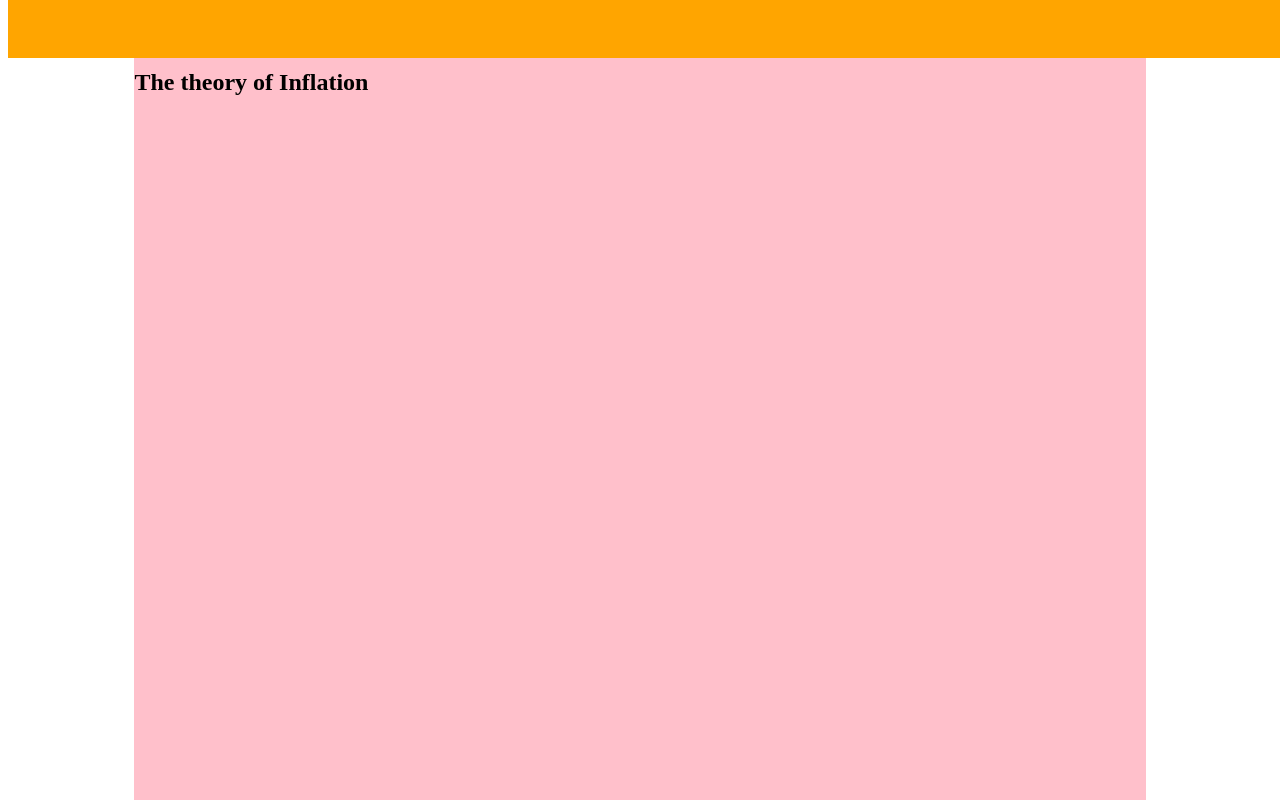
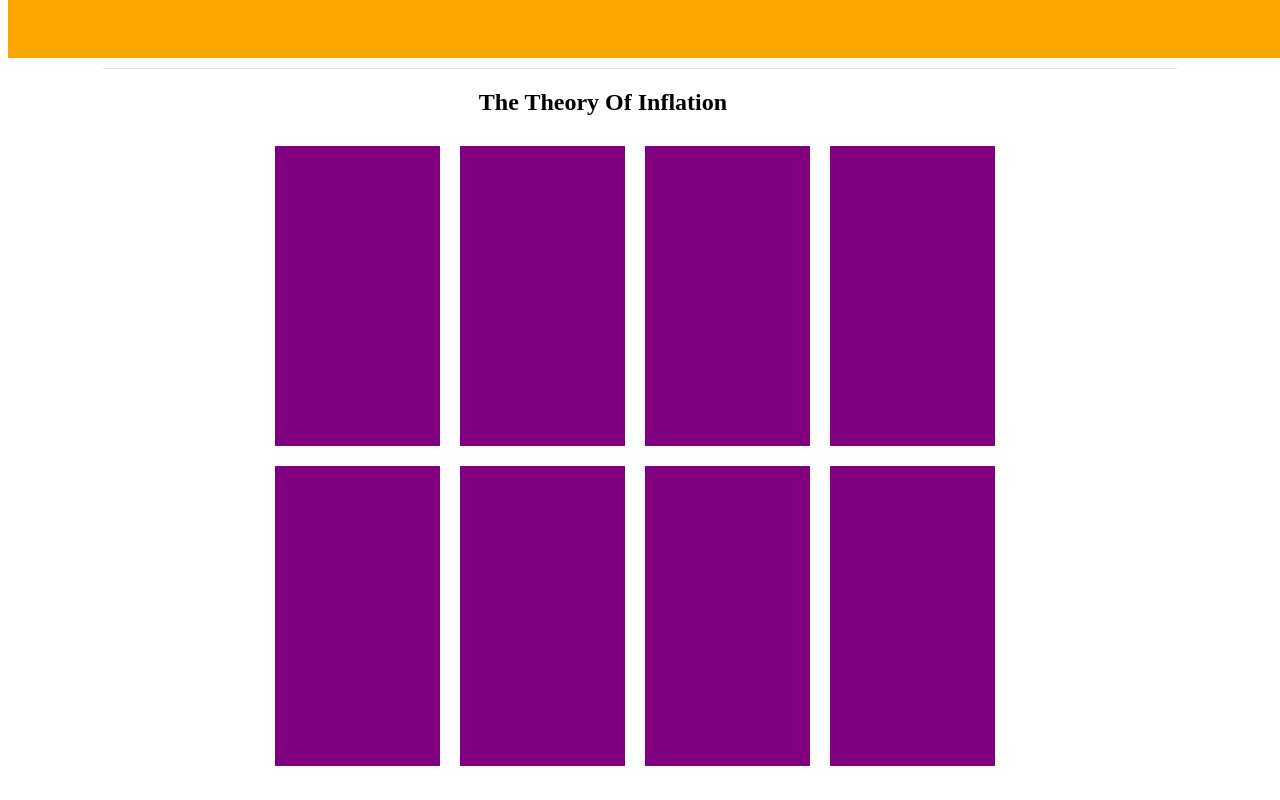
Before and after one commit to mikeliao97/NYTimesArticle, a plain HTML site: page index.html in a window 1280 px wide. Shown: the top 800 px of the page. Drawn offline with Linux system fonts and the light colour scheme.

Commit message:
Added Infographic Containers

```diff
--- a/index.html
+++ b/index.html
@@ -13,22 +13,24 @@
     </nav>
 
     <section id="inflation-infographic">
-      <h2> The theory of Inflation </h2>
-      <div id="box1">
+      <h2 style="text-align: middle"> The Theory Of Inflation </h2>
+      <div id="infographic-container">
+        <div id="box1" class="info">
         </div>
-      <div id="box2">
+        <div id="box2" class="info">
         </div>
-      <div id="box3">
+        <div id="box3" class="info">
         </div>
-      <div id="box4">
+        <div id="box4" class="info">
         </div>
-      <div id="box5">
+        <div id="box5" class="info">
         </div>
-      <div id="box6">
+        <div id="box6" class="info">
         </div>
-      <div id="box7">
+        <div id="box7" class="info">
         </div>
-      <div id="box8">
+        <div id="box8" class="info">
+        </div>
       </div>
     </section>
 
--- a/main.css
+++ b/main.css
@@ -11,13 +11,39 @@ nav {
 }
 
 #inflation-infographic {
+    /* Border Top */
     border-top-width: 1px;
     border-top-style: solid;
     border-top-color: rgb(226, 226, 226);
+
+    /* Border Bottom */
+    border-bottom-width: 1px;
+    border-bottom-style: solid;
+    border-bottom-color: rgb(226, 226, 226);
+
+
+
     margin: 0 auto;
-    width: 80%;
-    background-color: pink;
-    height: 1000px;
+    width: 85%;
+    /* background-color: pink; */
+    height: 800px;
     position: relative;
-    top: 40px;
+    top: 60px;
 }
+h2 {
+  margin-left: 35%
+}
+
+#infographic-container {
+  margin: 0 auto;
+  height: 680px;
+  width: 750px;
+}
+
+.info {
+  height: 300px;
+  width: 22%;
+  background-color: purple;
+  margin: 10px;
+  float: left;
+}
```
Lines whose indentation alone changed are shown as unchanged.
